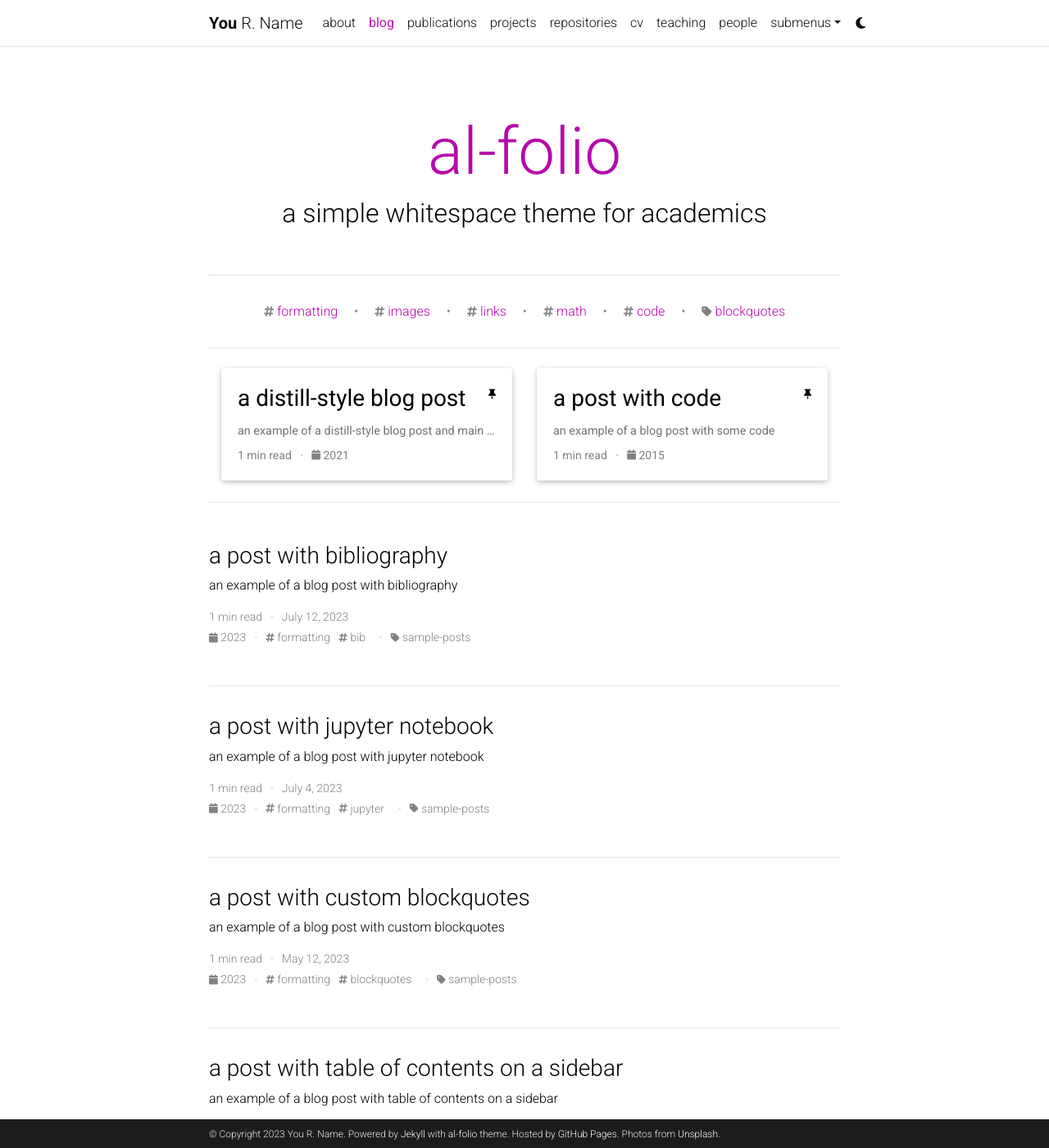
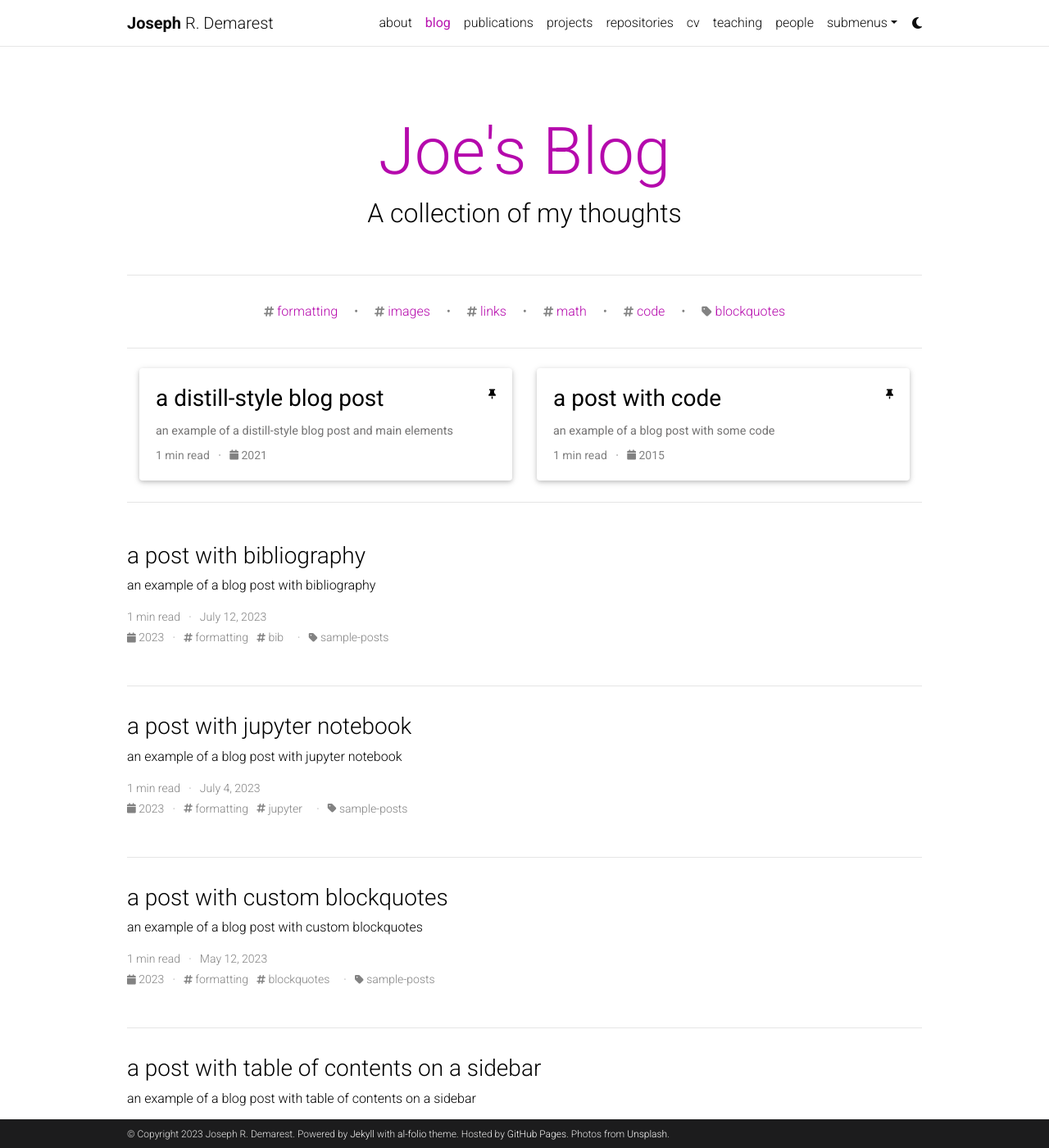
Before and after one commit to JosephDemarest/josephdemarest.github.io, a Jekyll site: the page built from blog/index.html, in a window 1280 px wide and 1400 px high. Shown: the whole window at 82% size. Built offline with Jekyll 4.4.1, drawn with Linux system fonts in a browser that asks for light colours; the list of posts is cut into pages by our own code; comment, search, counter and statistics services are not loaded; a style sheet for code colours, icons or effects is not loaded.

Commit message:
update config

```diff
--- a/_config.yml
+++ b/_config.yml
@@ -3,10 +3,10 @@
 # -----------------------------------------------------------------------------
 
 title: blank # the website title (if blank, full name will be used instead)
-first_name: You
+first_name: Joseph
 middle_name: R.
-last_name: Name
-email: you@example.com
+last_name: Demarest
+email: Joseph@Demarest.dev
 description: > # the ">" symbol means to ignore newlines until "footer_text:"
   A simple, whitespace theme for academics. Based on [*folio](https://github.com/bogoli/-folio) design.
 footer_text: >
@@ -28,8 +28,8 @@
 # -----------------------------------------------------------------------------
 
 # repo color theme
-repo_theme_light: default       # https://github.com/anuraghazra/github-readme-stats/blob/master/themes/README.md
-repo_theme_dark: dark           # https://github.com/anuraghazra/github-readme-stats/blob/master/themes/README.md
+repo_theme_light: catppuccin_latte       # https://github.com/anuraghazra/github-readme-stats/blob/master/themes/README.md
+repo_theme_dark: catppuccin_mocha           # https://github.com/anuraghazra/github-readme-stats/blob/master/themes/README.md
 repo_trophies:
   enabled: true
   theme_light: flat    # https://github.com/ryo-ma/github-profile-trophy
@@ -51,7 +51,7 @@
 footer_fixed: true
 
 # Dimensions
-max_width: 800px
+max_width: 1000px
 
 # TODO: add layout settings (single page vs. multi-page)
 
@@ -67,7 +67,7 @@
 # Social integration
 # -----------------------------------------------------------------------------
 
-github_username: # your GitHub user name
+github_username: JosephDemarest
 gitlab_username: # your GitLab user name
 twitter_username: # your Twitter handle
 mastodon_username: # your mastodon instance+username in the format instance.tld/@username
@@ -104,7 +104,7 @@
 wechat_qr: # filename of your wechat qr-code saved as an image (e.g., wechat-qr.png if saved to assets/img/wechat-qr.png)
 
 contact_note: >
-  You can even add a little note about which of these is the best way to reach you.
+  The best way to contact me is through email.
 
 # -----------------------------------------------------------------------------
 # Analytics and search engine verification
@@ -120,9 +120,9 @@
 # Blog
 # -----------------------------------------------------------------------------
 
-blog_name: al-folio # blog_name will be displayed in your blog page
+blog_name: Joe's Blog # blog_name will be displayed in your blog page
 blog_nav_title: blog # your blog must have a title for it to be displayed in the nav bar
-blog_description: a simple whitespace theme for academics
+blog_description: A collection of my thoughts
 permalink: /blog/:year/:title/
 
 # Pagination
```
